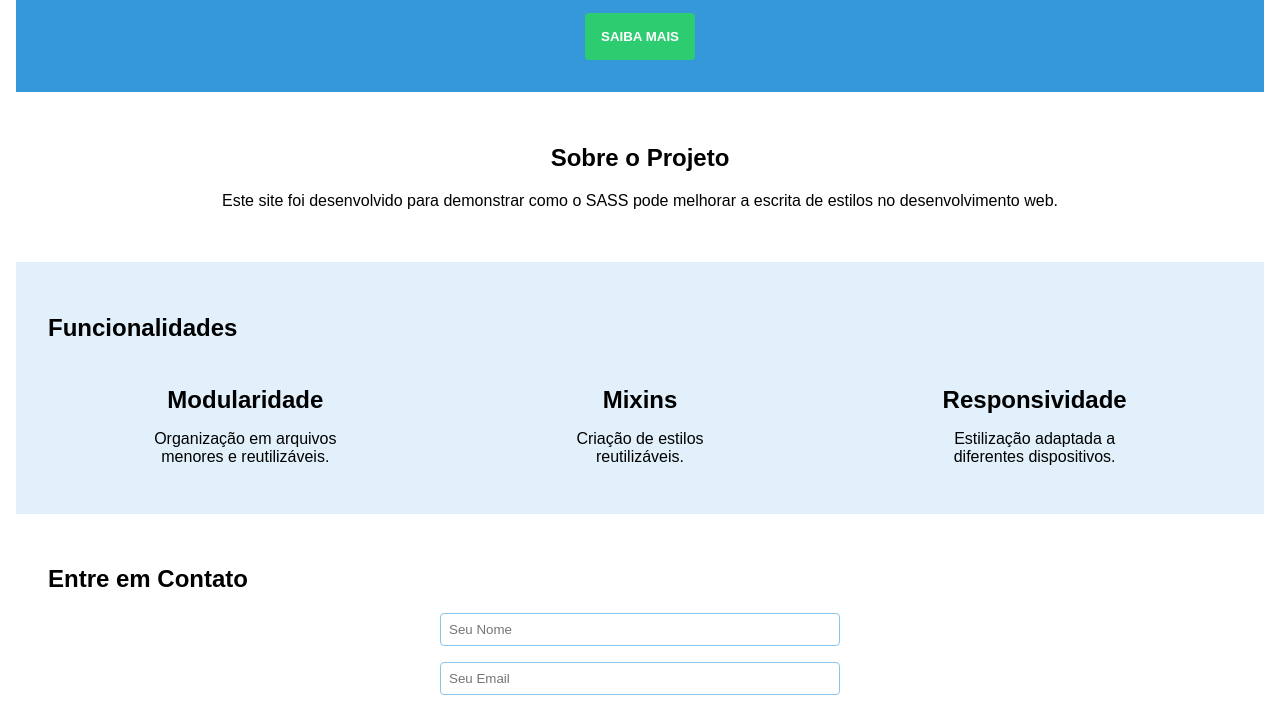
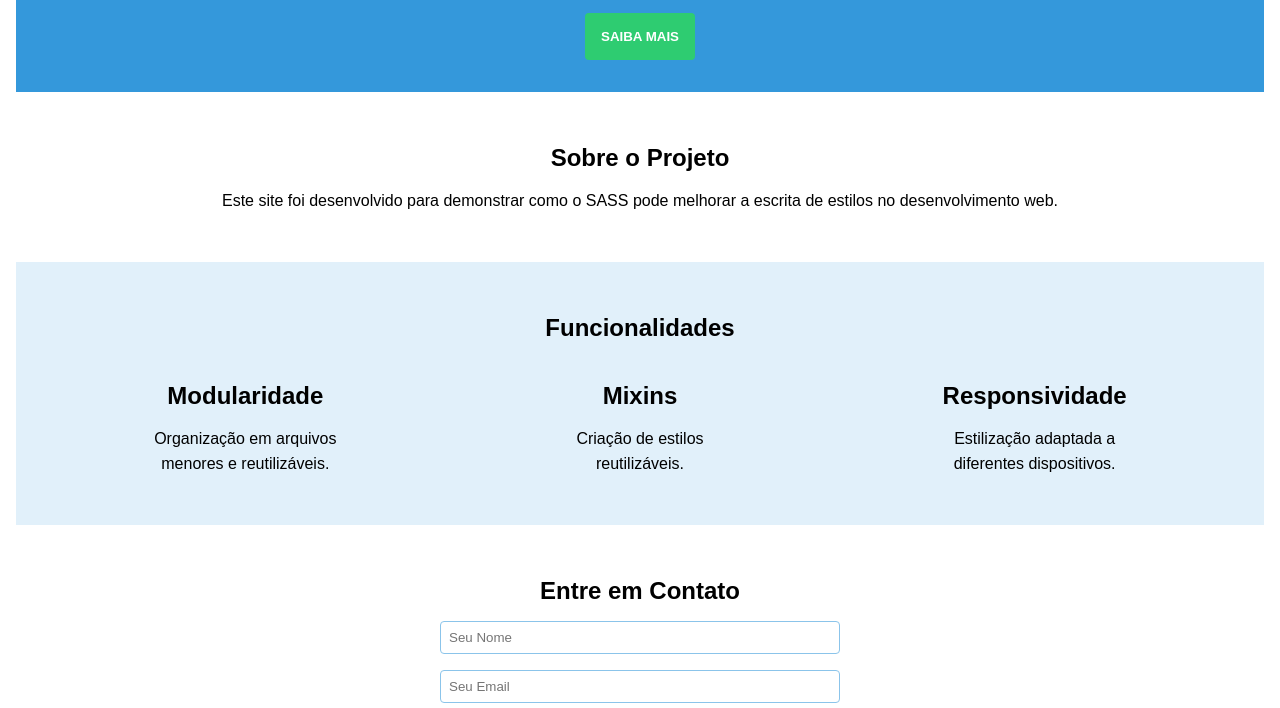
Before and after one commit to gurodrigues96/mini-projeto-sass, a plain HTML site: page index.html in a window 1280 px wide. Shown: the part 232-940 px from the top of the page. Drawn offline with Linux system fonts and the light colour scheme.

Commit message:
alguns ajustes

```diff
--- a/scss/_layout.scss
+++ b/scss/_layout.scss
@@ -43,3 +43,31 @@
         line-height: 1.6;
     }
 }
+
+.features {
+    padding: $spacing * 2;
+
+    h2 {
+        text-align: center;
+        margin-bottom: $spacing;
+    }
+
+    p {
+        text-align: center;
+        line-height: 1.6;
+    }
+}
+
+.contact {
+    padding: $spacing * 2;
+
+    h2 {
+        text-align: center;
+        margin-bottom: $spacing;
+    }
+
+    p {
+        text-align: center;
+        line-height: 1.6;
+    }
+}
```
Also changed, not shown: css/main.css, 1 other file.
